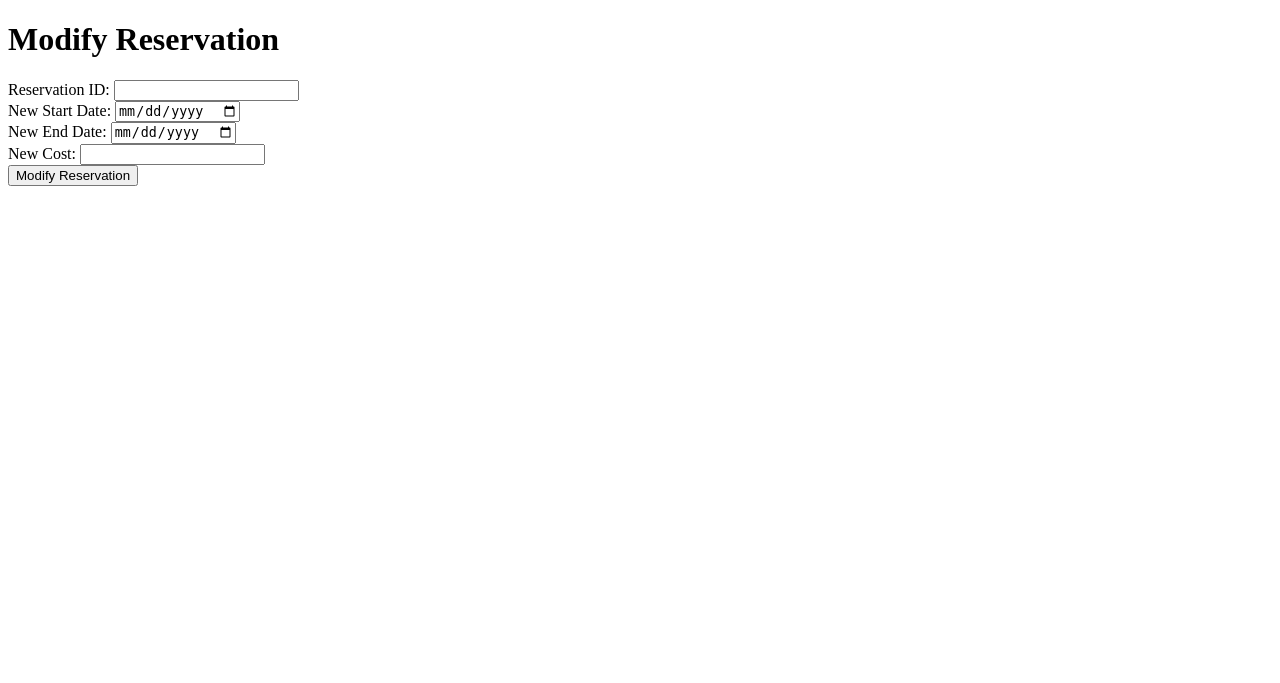
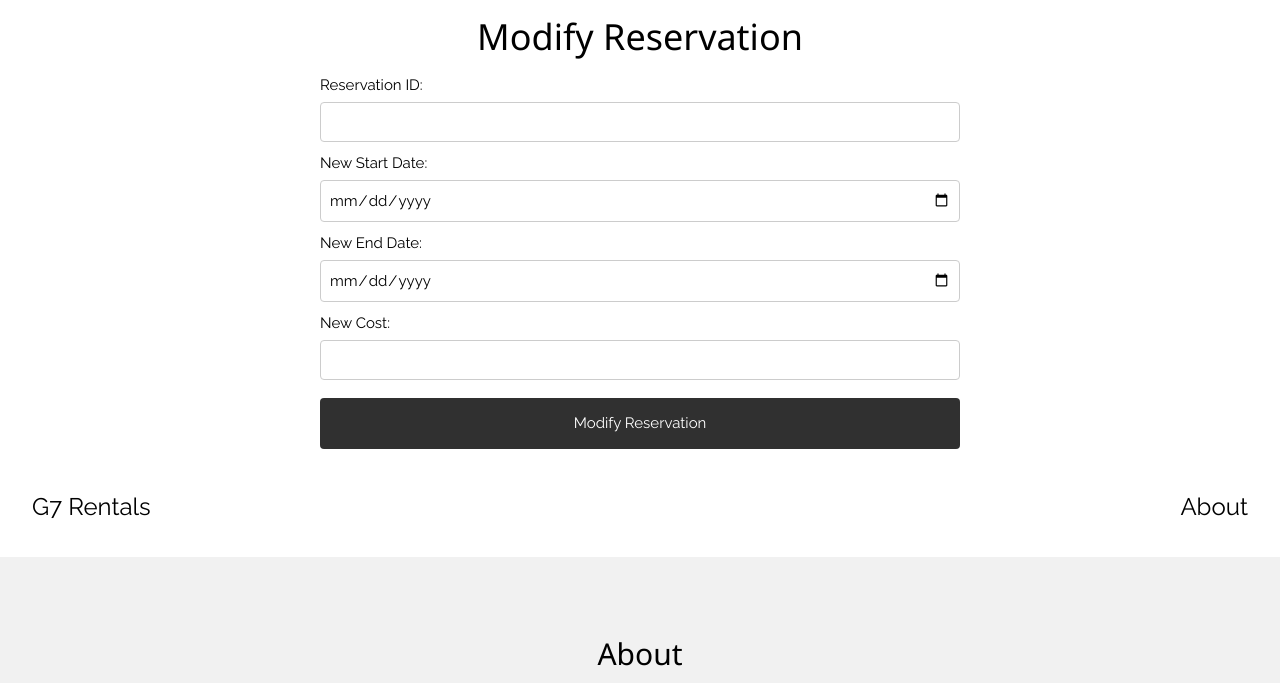
Before and after one commit to RexTech8/INFR3810UGroup7, a Flask app: page /modify/ in a window 1280 px wide. Shown: the top 683 px of the page. Before the commit the page ends 186 px from the top, so only its background shows below. Run offline with Flask 3, Linux system fonts and the light colour scheme.

Commit message:
asthetic fixes to modify page

```diff
--- a/templates/modify.html
+++ b/templates/modify.html
@@ -1,13 +1,64 @@
-<!-- modify.html -->
+<!DOCTYPE html>
+<html>
+<head>
+<title>G7 Rentals</title>
+<meta charset="UTF-8">
+<meta name="viewport" content="width=device-width, initial-scale=1">
+<link rel="stylesheet" href="https://www.w3schools.com/w3css/4/w3.css">
+<link href="https://fonts.googleapis.com/css?family=Raleway" rel="stylesheet" type="text/css">
+<style>
+body {font-family: "Raleway", Arial, sans-serif}
+.w3-row img {margin-bottom: -8px}
+ /* Center the form */
+.form-container {
+            width: 50%; /* Adjust the width as needed */
+            margin: auto;
+            text-align: center;
+        }
 
-<!DOCTYPE html>
-<html lang="en">
-<head>
-    <meta charset="UTF-8">
-    <meta name="viewport" content="width=device-width, initial-scale=1.0">
-    <title>Modify Reservation</title>
+        /* Style for form labels */
+        label {
+            display: block;
+            margin-bottom: 5px;
+            text-align: left;
+        }
+
+        /* Style for form inputs */
+        input[type="text"],
+        input[type="email"],
+        input[type="tel"],
+        input[type="date"] {
+            width: 100%;
+            padding: 8px;
+            margin-bottom: 10px;
+            border: 1px solid #ccc;
+            border-radius: 4px;
+            box-sizing: border-box;
+        }
+
+        button[type="submit"] {
+            width: 100%;
+            background-color: #303030;
+            color: white;
+            padding: 14px 20px;
+            margin: 8px 0;
+            border: none;
+            border-radius: 4px;
+            cursor: pointer;
+        }
+
+        button[type="submit"]:hover {
+            background-color: #ff0000;
+        }
+</style>
 </head>
 <body>
+
+
+<!-- !PAGE CONTENT! -->
+
+<body>
+    <div class="form-container">
     <h1>Modify Reservation</h1>
     <form action="/modify" method="POST">
         <label for="reservation_id">Reservation ID:</label>
@@ -20,5 +71,29 @@
         <input type="text" id="cost" name="cost" required><br>
         <button type="submit">Modify Reservation</button>
     </form>
+    </div>
+</body>
+
+
+
+  <!-- Header -->
+  <header class="w3-container w3-xlarge w3-padding-24">
+    <a href="/" class="w3-left w3-button w3-white">G7 Rentals</a>
+    <a href="#about" class="w3-right w3-button w3-white">About</a>
+  </header>
+
+
+
+<!-- Footer / About Section -->
+<footer class="w3-light-grey w3-padding-64 w3-center" id="about">
+  <h2>About</h2>
+  <img src="https://logodix.com/logo/1911082.png" class="w3-image w3-padding-32" width="300" height="300">
+    <h6>Welcome to Oshawa's premier luxury car rental destination, where elegance meets performance. At our esteemed rental service, we redefine the driving experience with a meticulously curated fleet of top-tier vehicles, ranging from sleek sports cars to opulent sedans, ensuring every journey is imbued with style and sophistication. Our commitment to unparalleled customer service ensures that each client receives personalized attention and seamless arrangements tailored to their preferences. Whether you're exploring the scenic routes of Ontario or making a statement at a special event, trust us to elevate your driving experience to extraordinary heights. Unlock the door to luxury with us and let every mile be a testament to refinement and prestige.</h6>
+    <p class="w3-large w3-text-pink"><a href="#top" target="_blank" class="w3-hover-text-green">Book a Ride today!</a></p>
+  </form>
+  <br>
+  <p>Powered by <a href="https://render.com/" target="_blank" class="w3-hover-text-green">Render</a></p>
+</footer>
+
 </body>
 </html>
```
